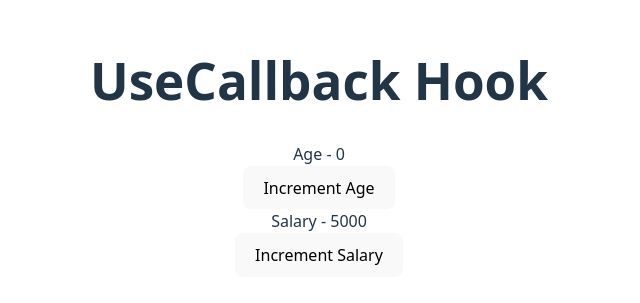
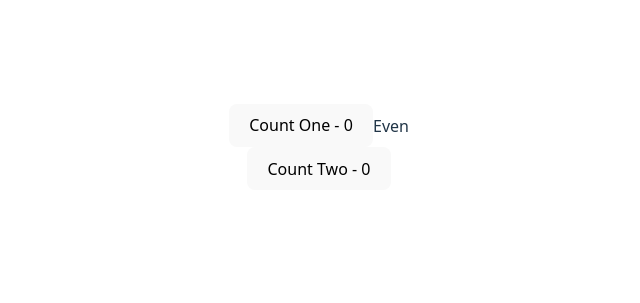
Before and after one commit to reinertisa/advanced-react-hooks, a React (Vite) app: page / in a window 1280 px wide. Shown: the part 253-556 px from the top of the page, without its empty margins (321-961 px from the left). Built offline with nearby package versions, Linux system fonts and the light colour scheme.

Commit message:
feat(website): use useMemo hook with expensive function

```diff
--- a/src/App.jsx
+++ b/src/App.jsx
@@ -1,12 +1,11 @@
 import './App.css'
 
-import Parent from "./components/usecallback/example1/Parent.jsx";
-
+import Count1 from "./components/usememo/example1/Count1.jsx";
 
 export default function App() {
   return (
       <div>
-          <Parent />
+          <Count1 />
       </div>
   )
 }
--- /dev/null
+++ b/src/components/usememo/example1/Count1.jsx
@@ -0,0 +1,25 @@
+import {useMemo, useState} from "react";
+
+export default function Count1() {
+    const [firstCount, setFirstCount] = useState(0);
+    const [secondCount, setSecondCount] = useState(0);
+
+    const incrementFirstCount = () => setFirstCount(firstCount + 1);
+    const incrementSecondCount = () => setSecondCount(secondCount + 1);
+
+    const isEven = useMemo(() => {
+        for (let i = 0; i < 1000000000; i++) { /* empty */ }
+        return firstCount % 2 === 0;
+    }, [firstCount])
+
+
+    return (
+        <div>
+            <div>
+                <button onClick={incrementFirstCount}>Count One - {firstCount}</button>
+                <span>{isEven ? 'Even' : 'Odd'}</span>
+            </div>
+            <button onClick={incrementSecondCount}>Count Two - {secondCount}</button>
+        </div>
+    )
+}
```
